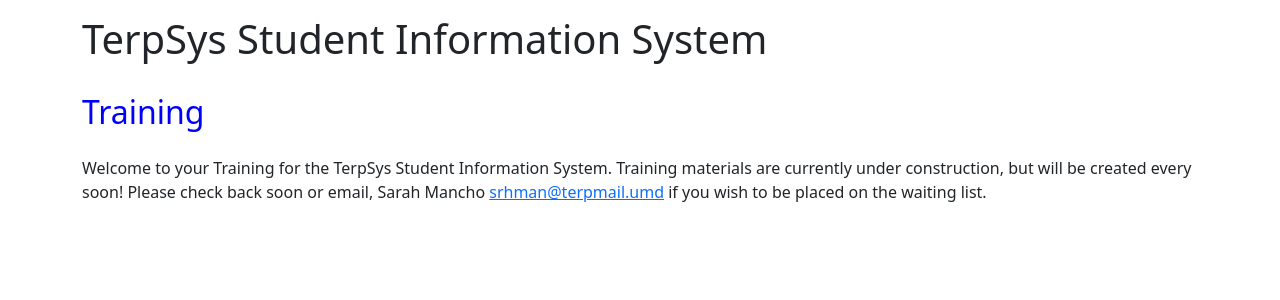
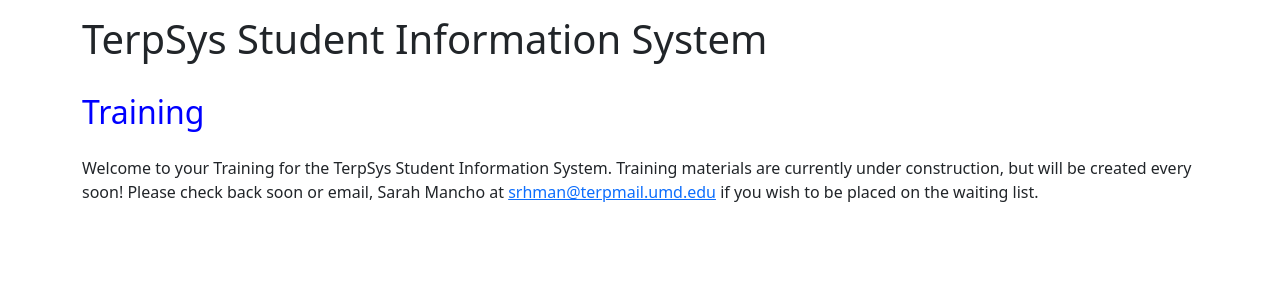
Before and after one commit to smancho-1/helloWorld, a Flask app: template templates/training.html in a window 1280 px wide. Shown: the part 56-356 px from the top of the page. Run offline with Flask 3, Linux system fonts and the light colour scheme; the template is opened without the code that fills it, so the values that code supplies are empty.

Commit message:
Correct email placed in training.html file

```diff
--- a/templates/training.html
+++ b/templates/training.html
@@ -14,7 +14,7 @@
 
     <p>Welcome to your Training for the TerpSys Student Information System. Training materials are
     currently under construction, but will be created every soon! Please check back soon or
-    email, Sarah Mancho <a href='mailto:srhman@terpmail.umd'> srhman@terpmail.umd</a>
+    email, Sarah Mancho at <a href='mailto:srhman@terpmail.umd.edu'> srhman@terpmail.umd.edu</a>
         if you wish to be placed on the waiting list.</p>
 
 
```
